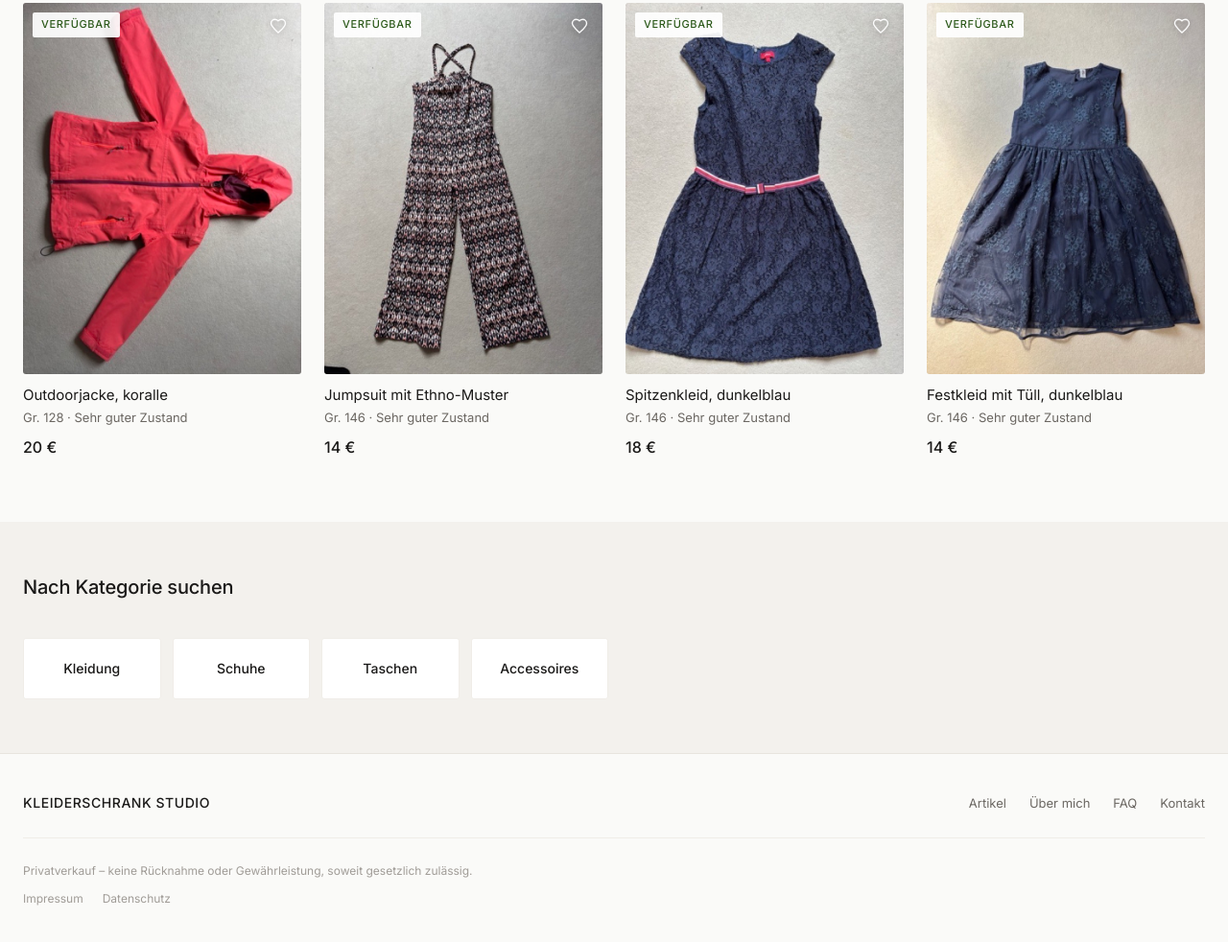
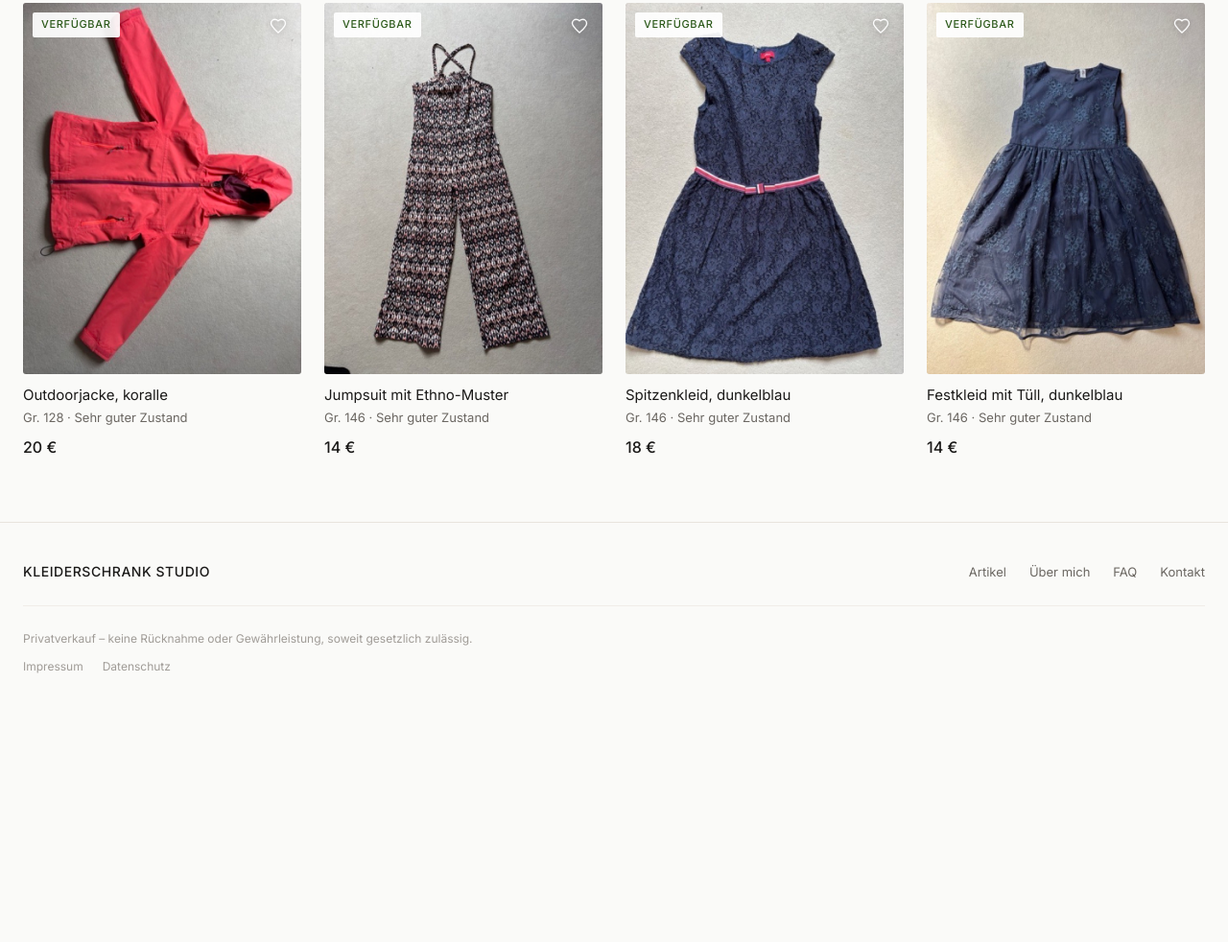
Before and after one commit to Cindy-cloud-spec/second-hand-shop, a plain HTML site: page index.html in a window 1280 px wide. Shown: the part 1185-2167 px from the top of the page at 96% size. After the commit the page ends 1930 px from the top, so only its background shows below. Drawn offline with Linux system fonts and the light colour scheme.

Commit message:
Kategorie-Buttons von Startseite entfernt
Co-Authored-By: Claude Sonnet 4.6 <noreply@anthropic.com>

```diff
--- a/index.html
+++ b/index.html
@@ -116,28 +116,6 @@
       </div>
     </section>
 
-    <!-- Categories -->
-    <section class="section" style="background:var(--color-bg-secondary);padding:56px 0;">
-      <div class="container">
-        <div class="section-header">
-          <h2 class="section-title">Nach Kategorie suchen</h2>
-        </div>
-        <div style="display:grid;grid-template-columns:repeat(auto-fill,minmax(140px,1fr));gap:12px;">
-          <a href="catalog.html?kategorie=Kleidung" class="category-tile" style="display:flex;align-items:center;justify-content:center;padding:20px 16px;background:var(--color-bg-card);border:1px solid var(--color-border-light);border-radius:var(--radius-sm);text-align:center;text-decoration:none;transition:border-color 150ms ease;cursor:pointer;" onmouseover="this.style.borderColor='var(--color-text-muted)'" onmouseout="this.style.borderColor='var(--color-border-light)'">
-            <span style="font-size:0.875rem;font-weight:500;color:var(--color-text)">Kleidung</span>
-          </a>
-          <a href="catalog.html?kategorie=Schuhe" class="category-tile" style="display:flex;align-items:center;justify-content:center;padding:20px 16px;background:var(--color-bg-card);border:1px solid var(--color-border-light);border-radius:var(--radius-sm);text-align:center;text-decoration:none;transition:border-color 150ms ease;" onmouseover="this.style.borderColor='var(--color-text-muted)'" onmouseout="this.style.borderColor='var(--color-border-light)'">
-            <span style="font-size:0.875rem;font-weight:500;color:var(--color-text)">Schuhe</span>
-          </a>
-          <a href="catalog.html?kategorie=Taschen" class="category-tile" style="display:flex;align-items:center;justify-content:center;padding:20px 16px;background:var(--color-bg-card);border:1px solid var(--color-border-light);border-radius:var(--radius-sm);text-align:center;text-decoration:none;transition:border-color 150ms ease;" onmouseover="this.style.borderColor='var(--color-text-muted)'" onmouseout="this.style.borderColor='var(--color-border-light)'">
-            <span style="font-size:0.875rem;font-weight:500;color:var(--color-text)">Taschen</span>
-          </a>
-          <a href="catalog.html?kategorie=Accessoires" class="category-tile" style="display:flex;align-items:center;justify-content:center;padding:20px 16px;background:var(--color-bg-card);border:1px solid var(--color-border-light);border-radius:var(--radius-sm);text-align:center;text-decoration:none;transition:border-color 150ms ease;" onmouseover="this.style.borderColor='var(--color-text-muted)'" onmouseout="this.style.borderColor='var(--color-border-light)'">
-            <span style="font-size:0.875rem;font-weight:500;color:var(--color-text)">Accessoires</span>
-          </a>
-        </div>
-      </div>
-    </section>
   </main>
 
   <!-- Footer -->
```
